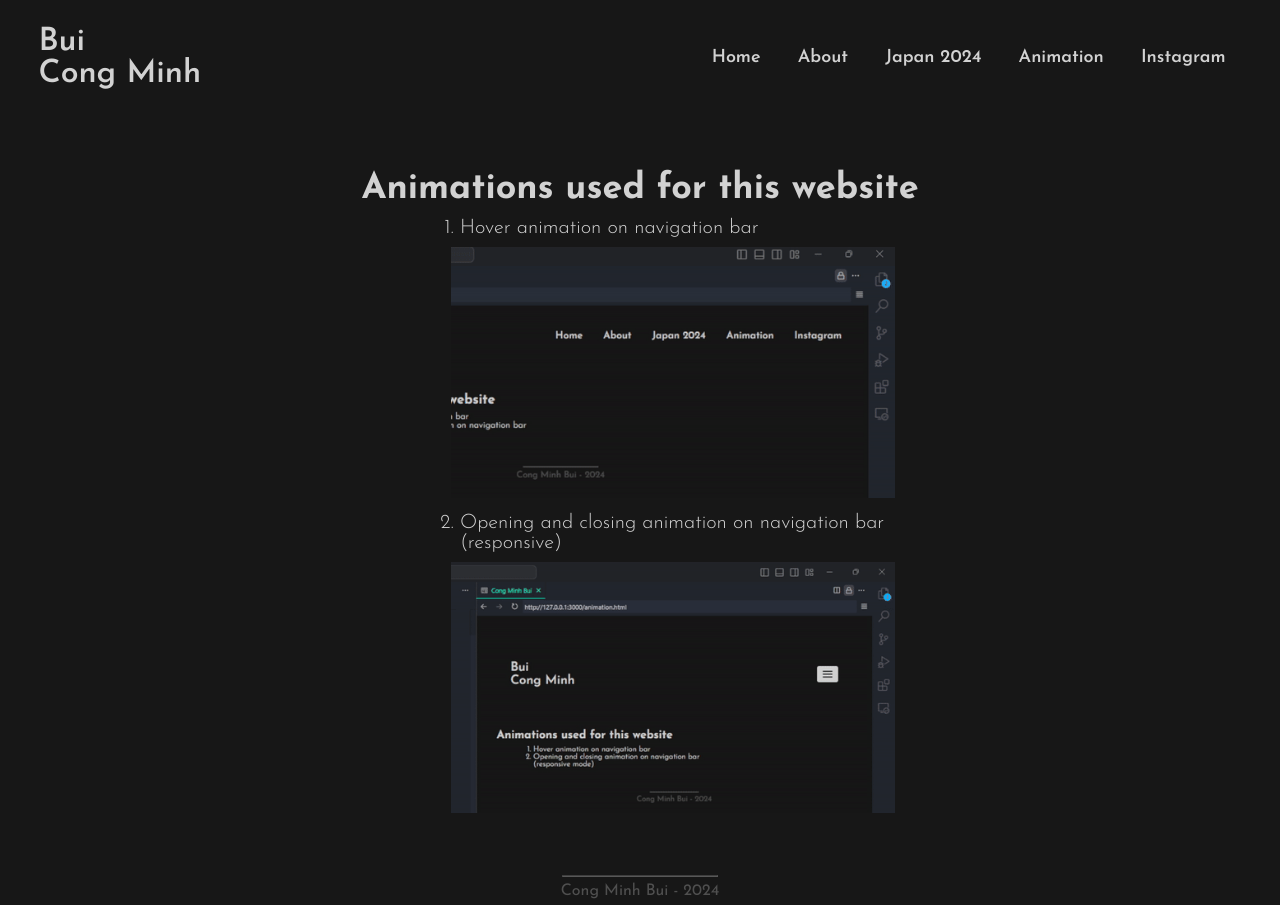
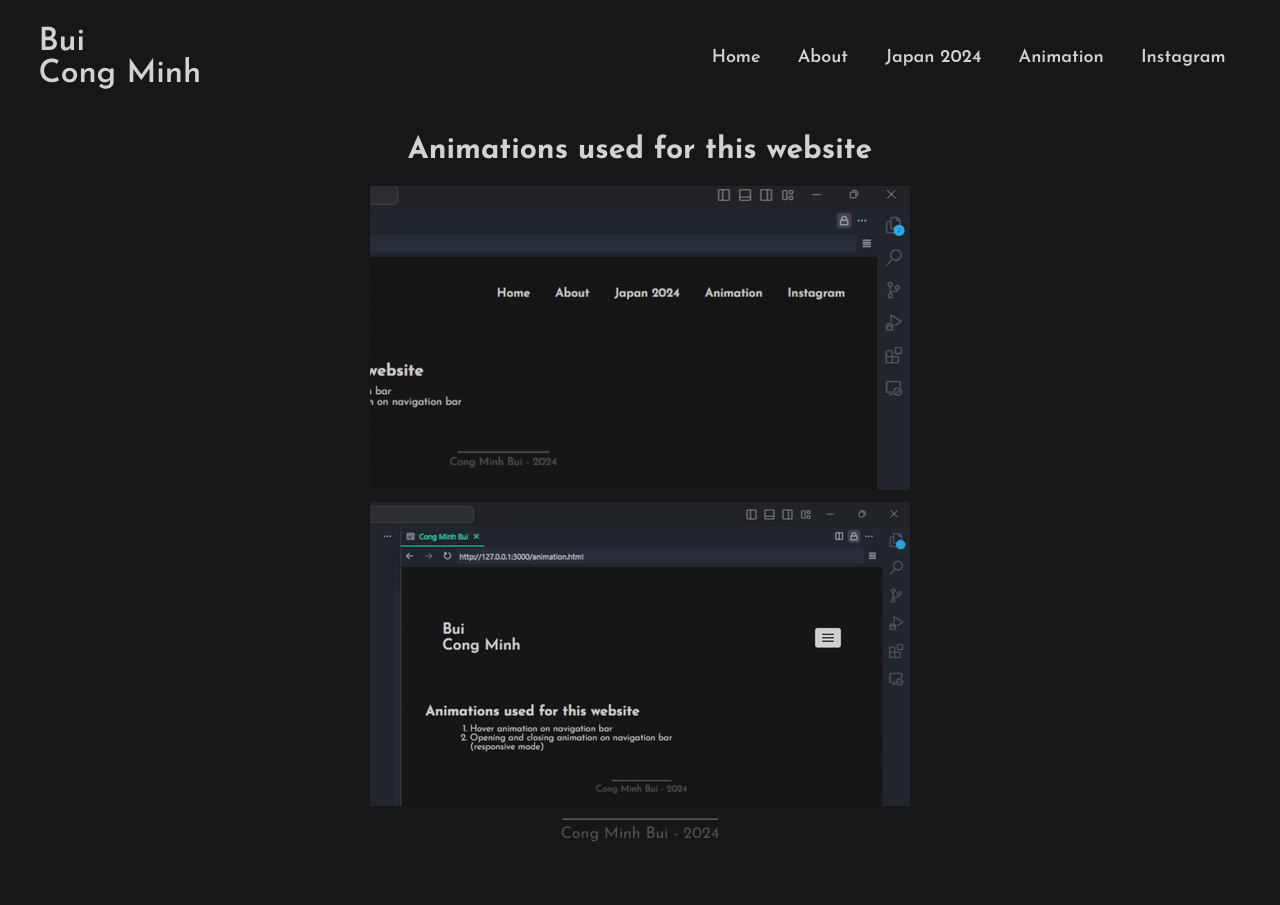
Before and after one commit to congminhbui/congminhbui.github.io, a plain HTML site: page animation.html in a window 1280 px wide. After the commit the page ends 848 px from the top, so only its background shows below. Drawn offline with Linux system fonts and the light colour scheme.

Commit message:
updated styling

```diff
--- a/animation.html
+++ b/animation.html
@@ -1,22 +1,22 @@
 <!DOCTYPE html>
 <html lang="en">
   <head>
-    <meta charset="UTF-8" />
-    <meta name="viewport" content="width=device-width, initial-scale=1.0" />
+    <meta charset="UTF-8">
+    <meta name="viewport" content="width=device-width, initial-scale=1.0">
     <title>Cong Minh Bui</title>
-    <link rel="shortcut icon" href="images/icon.ico" type="image/x-icon" />
-    <link rel="stylesheet" href="style/style.css" />
+    <link rel="shortcut icon" href="images/icon.ico" type="image/x-icon">
+    <link rel="stylesheet" href="style/style.css">
     <meta
       name="description"
       content="Cong Minh Bui - Photographer specializing in landscape
       and event photography. Explore a creative portfolio showcasing
       unique visual storytelling."
-    />
+    >
   </head>
   <body>
     <header>
-      <h1>Bui <br />Cong Minh</h1>
-      <input type="checkbox" id="navbuttoncheck" />
+      <h1>Bui <br>Cong Minh</h1>
+      <input type="checkbox" id="navbuttoncheck">
       <label for="navbuttoncheck" class="navbtn"><span></span></label>
       <nav>
         <ul class="navlinks">
@@ -36,23 +36,14 @@
         </ul>
       </nav>
     </header>
-    <main id="ani">
-      <!-- <img class="homeimg" src="images/home.JPG" alt="an image of a river" /> -->
+    <main>
       <article id="animations">
-        <section>
-          <h2>Animations used for this website</h2>
-          <ol>
-            <li>Hover animation on navigation bar</li>
-            <img class="gif" src="images/gif/animation1.gif" alt="" />
-            <li>
-              Opening and closing animation on navigation bar (responsive)
-            </li>
-            <img class="gif" src="images/gif/animation2.gif" alt="" />
-          </ol>
-        </section>
+        <h2>Animations used for this website</h2>
+        <img class="gif" src="images/gif/animation1.gif" alt="gif of an animation">
+        <img class="gif" src="images/gif/animation2.gif" alt="gif of an animation">
       </article>
     </main>
-    <hr />
+    <hr>
     <footer><p>Cong Minh Bui - 2024</p></footer>
   </body>
 </html>
--- a/style/style.css
+++ b/style/style.css
@@ -85,13 +85,6 @@ img {
   height: 0;
 }
 
-/* ul {
-  width: 100%;
-  padding: 0;
-  margin: 0;
-  list-style-type: none;
-} */
-
 /* Displays side by side nav bar */
 .navlinks li {
   display: inline-block;
@@ -119,8 +112,6 @@ img {
 /* Adds left padding to the responsive nav bar */
 nav {
   padding-left: 3%;
-  /* justify-content: space-between;
-  align-items: center; */
 }
 
 /* Responsive nav toggle on the left */
@@ -272,37 +263,25 @@ input {
 /* Styling images */
 .photo img {
   width: 100%;
-  /* height: 100%; */
-  /* object-fit: cover; */
+}
+
+/* Centers animation page */
+#animations {
+  margin: 0 auto;
+}
+
+/* Styling animation page's header text */
+#animations h2 {
+  text-align: center;
+  font-size: 30px;
+  margin: 20px 0 20px 0;
 }
 
 /* Styling animation page's gifs */
 .gif {
+  display: block;
+  margin: 2% auto;
   max-width: 95%;
-}
-
-/* Styling animation page's header text */
-#animations section h2 {
-  text-align: center;
-}
-
-/* Styling animation page's list */
-#animations section ol li {
-  font-size: 15pt;
-  margin: 2%;
-}
-
-/* Centers animation page's main */
-#ani {
-  display: flex;
-}
-
-/* Styling animation page */
-#animations {
-  max-width: 100%;
-  margin-left: auto;
-  margin-right: auto;
-  font-size: 18pt;
 }
 
 @media (max-width: 1100px) {
```
Also changed, not shown: about.html (+16 -17 lines), index.html (+10 -10 lines), japan.html (+17 -17 lines).
